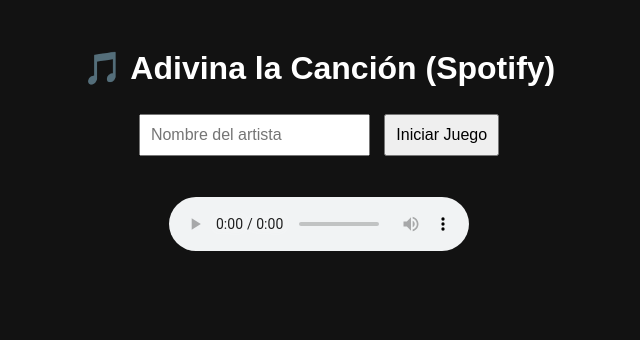
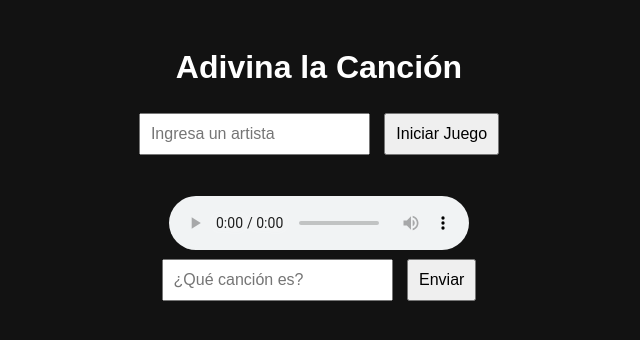
Before and after one commit to edgarrdd/Adivina-la-cancion, a website: page index.html in a window 1280 px wide. Shown: the whole page, without its empty margins (321-961 px from the left). Drawn offline with Linux system fonts and the light colour scheme.

Commit message:
Refactor index.html structure and elements

```diff
--- a/index.html
+++ b/index.html
@@ -2,22 +2,32 @@
 <html lang="es">
 <head>
     <meta charset="UTF-8">
+    <meta name="viewport" content="width=device-width, initial-scale=1.0">
     <title>Adivina la Canción</title>
     <link rel="stylesheet" href="style.css">
 </head>
 <body>
 
-    <h1>🎵 Adivina la Canción (Spotify)</h1>
+    <div class="container">
+        <h1>Adivina la Canción</h1>
 
-    <div id="game-container">
-        <input id="artist" type="text" placeholder="Nombre del artista">
-        <button id="startGame">Iniciar Juego</button>
-        <p id="message"></p>
+        <div class="busqueda">
+            <input id="input-artista" type="text" placeholder="Ingresa un artista">
+            <button id="btn-juego">Iniciar Juego</button>
+        </div>
 
-        <audio id="audioPlayer" controls></audio>
+        <p id="mensaje"></p>
+
+        <audio id="reproductor" controls></audio>
+
+        <div class="respuesta">
+            <input id="input-respuesta" type="text" placeholder="¿Qué canción es?">
+            <button id="btn-enviar">Enviar</button>
+        </div>
+
+        <p id="resultado"></p>
     </div>
 
     <script src="script.js"></script>
-
 </body>
 </html>
```
